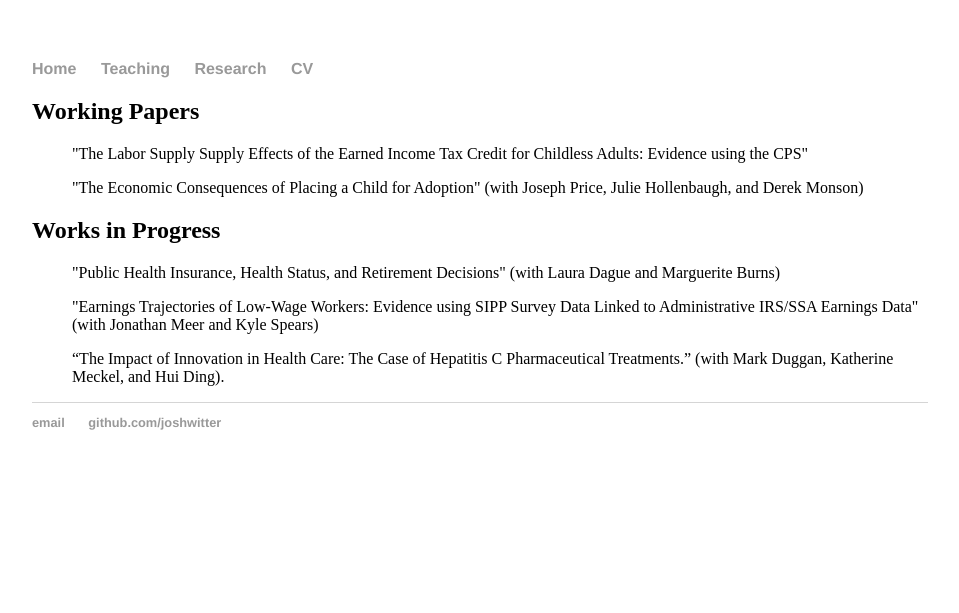
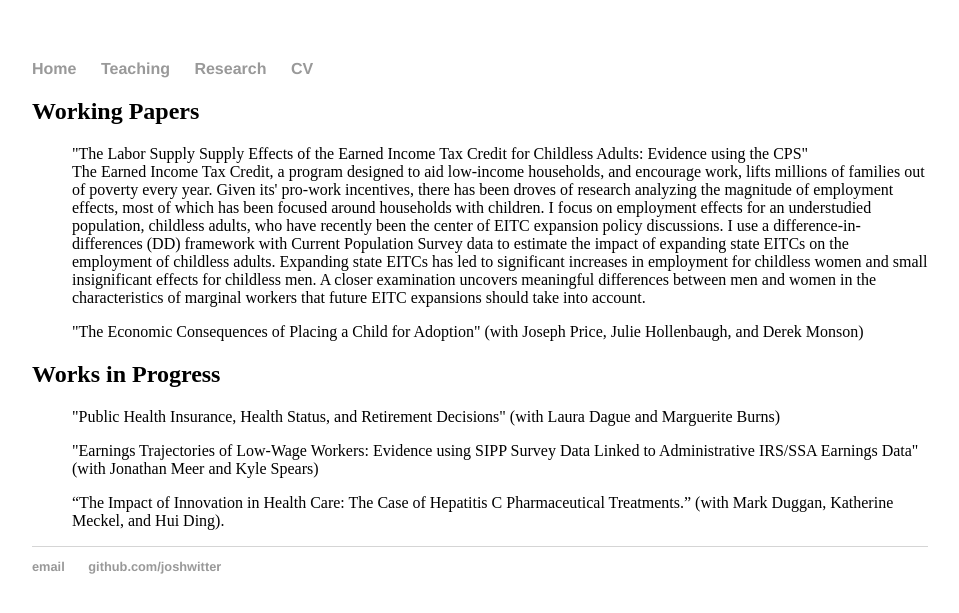
Before and after one commit to joshwitter/joshwitter.github.io, a Jekyll site: the page built from research/index.html, in a window 1280 px wide. Shown: the top 613 px of the page, without its empty margins (160-1119 px from the left). Built offline with Jekyll 4.4.1, drawn with Linux system fonts in a browser that asks for light colours.

Commit message:
Update index.html

```diff
--- a/research/index.html
+++ b/research/index.html
@@ -5,8 +5,10 @@
 <div class="research">
 <h2>Working Papers</h2>
 <ul style="list-style-type:none">
-  <li style=" padding: 0 0 1em 0"> "The Labor Supply Supply Effects of the Earned Income Tax Credit for Childless Adults: Evidence using the
+  <li> "The Labor Supply Supply Effects of the Earned Income Tax Credit for Childless Adults: Evidence using the
   CPS" </li>
+  <li style=" padding: 0 0 1em 0"> The Earned Income Tax Credit, a program designed to aid low-income households, and encourage work, lifts millions of families out of poverty every year. Given its' pro-work incentives, there has been droves of research analyzing the magnitude of employment effects, most of which has been focused around households with children. I focus on employment effects for an understudied population, childless adults, who have recently been the center of EITC expansion policy discussions. I use a difference-in-differences (DD) framework with Current Population Survey data to estimate the impact of expanding state EITCs on the employment of childless adults. Expanding state EITCs has led to significant increases in employment for childless women and small insignificant effects for childless men. A closer examination uncovers meaningful differences between men and women in the characteristics of marginal workers that future EITC expansions should take into account. </li>
+
   <li> "The Economic Consequences of Placing a Child for Adoption" (with Joseph Price, Julie Hollenbaugh, and
   Derek Monson) </li>
 
```
